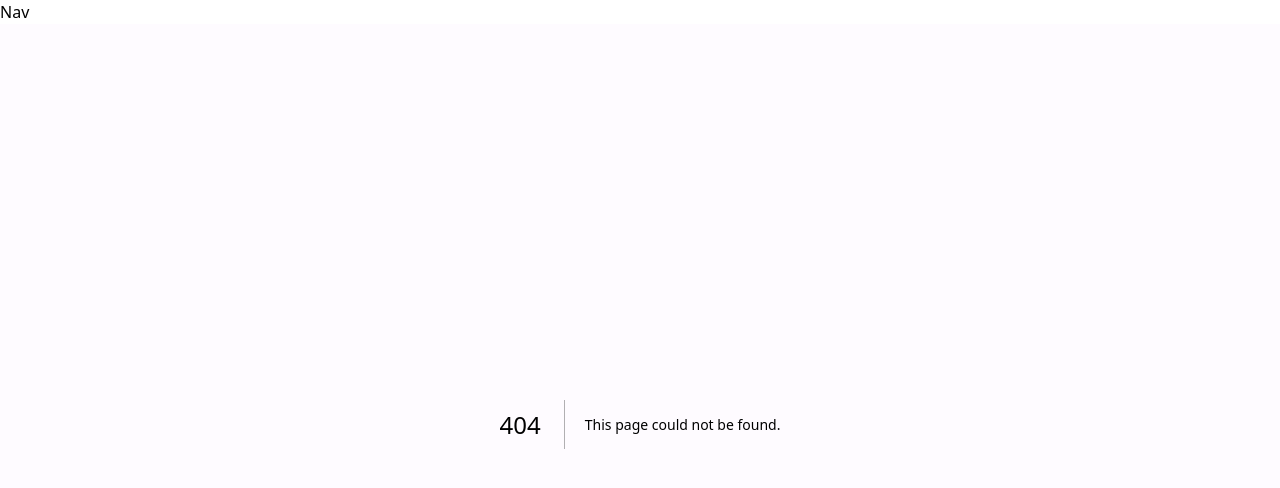
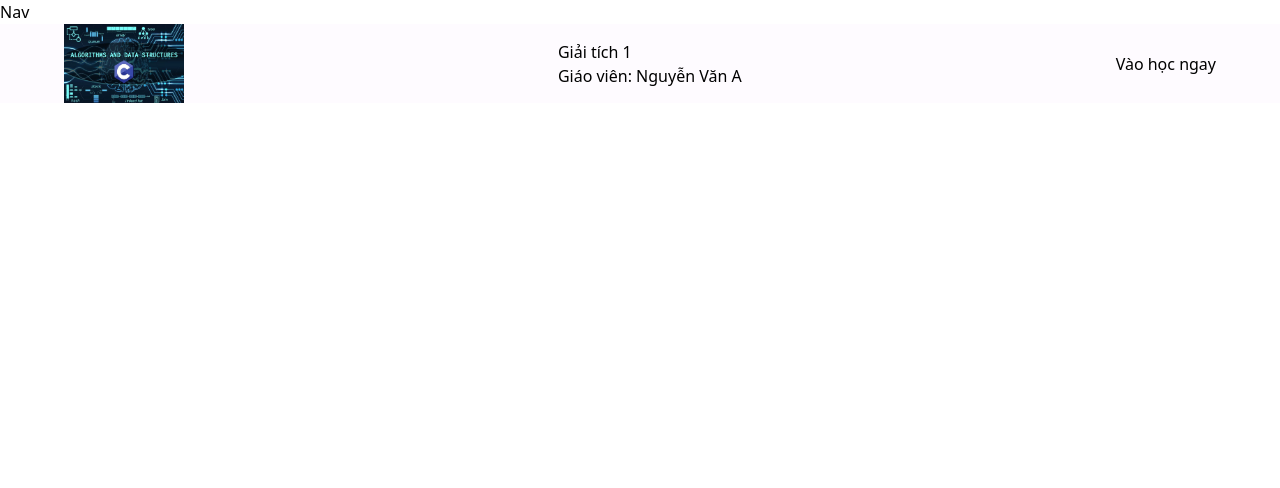
Before and after one commit to vankha1/BKStudy, a Next.js app in the folder Client/: page /student-courses in a window 1280 px wide. Before the commit this address had no page. Shown: the top 488 px of the page. Built offline with nearby package versions, Linux system fonts and the light colour scheme.

Commit message:
Modify Log in page

```diff
--- a/Client/src/app/login/page.jsx
+++ b/Client/src/app/login/page.jsx
@@ -19,8 +19,11 @@ const LogInPage = () => {
     setSubmitting(true)
 
     axios.post('http://localhost:8080/api/v1/auth/login', account).then((response) => {
-      if (response) router.push('/')
-      else console.log(response)
+      if (response.statusText == 'OK') {
+        if (response.data.message == "Wrong password") alert("Wrong password")
+        else router.push('/')
+      }
+      else alert("Something wrong is happening")
     }).catch((error) => {alert(error)}).finally(() => {setSubmitting(false)})
   }
 
--- /dev/null
+++ b/Client/src/app/student-courses/page.jsx
@@ -0,0 +1,19 @@
+import StudentCourseCard from "@components/StudentCourseCard"
+
+const data = {
+    title: "Giải tích 1",
+    createdBy: "Nguyễn Văn A",
+    imageUrl: "/course_image.jpg"
+}
+
+const StudentCourses = () => {
+  return (
+    <>
+        <section className="w-full flex-center flex-col">
+            <StudentCourseCard tittle={data.title} author={data.createdBy} image={data.imageUrl}/>
+        </section>
+    </>
+  )
+}
+
+export default StudentCourses
--- /dev/null
+++ b/Client/src/components/StudentCourseCard.jsx
@@ -0,0 +1,21 @@
+import Image from "next/image"
+
+const StudentCourseCard = ({tittle, author, image}) => {
+  return (
+    <div className="flex-between flex-row w-full ">
+        <Image
+            src={image}
+            width={120}
+            height={80}
+            alt="Course image"
+        />
+        <div className="flex-start flex-col">
+            <p>{tittle}</p>
+            <p>Giáo viên: {author}</p>
+        </div>
+        <button className="">Vào học ngay</button>
+    </div>
+  )
+}
+
+export default StudentCourseCard
```
